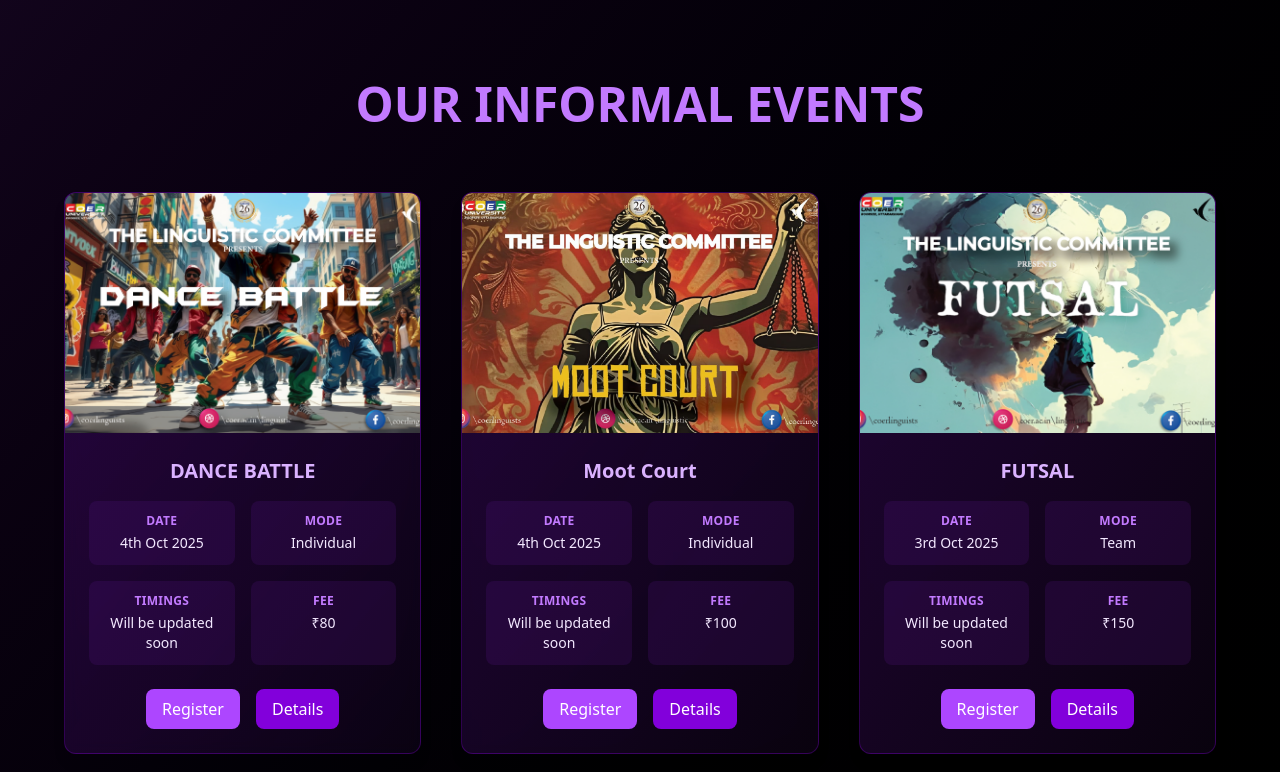
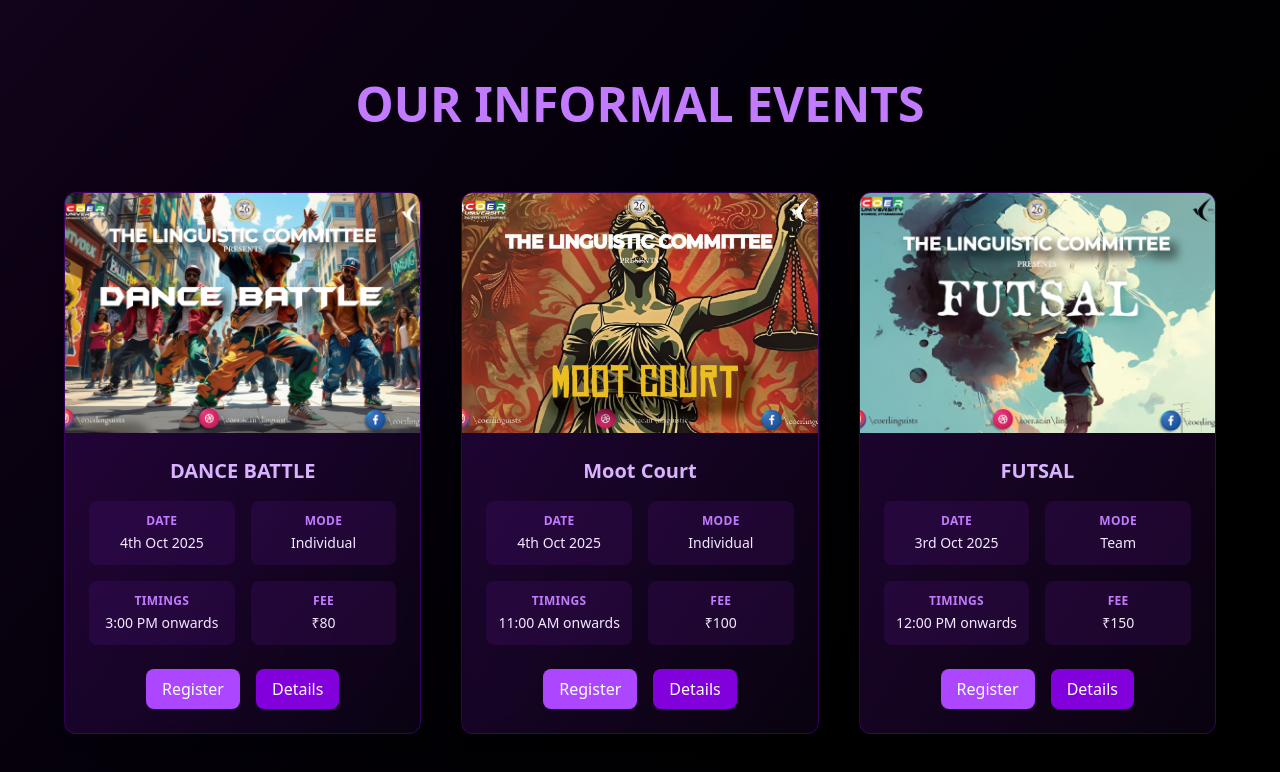
Before and after one commit to thelinguisticcommittee/Lingi-Site, a Next.js app: page /inFormal in a window 1280 px wide. Shown: the top 772 px of the page. Built offline with nearby package versions, Linux system fonts and the light colour scheme.

Commit message:
Update page.js

```diff
--- a/src/app/inFormal/page.js
+++ b/src/app/inFormal/page.js
@@ -11,7 +11,7 @@ const events = [
     date: `4th Oct 2025`,
     Mode: `Individual`,
     Fee: `₹80`,
-    Timings: `Will be updated soon`,
+    Timings: `3:00 PM onwards`,
   },
   {
     title: "Moot Court",
@@ -21,7 +21,7 @@ const events = [
     date: `4th Oct 2025`,
     Mode: `Individual`,
     Fee: `₹100`,
-    Timings: `Will be updated soon`,
+    Timings: `11:00 AM onwards`,
   },
   {
     title: "FUTSAL",
@@ -31,7 +31,7 @@ const events = [
     date: `3rd Oct 2025`,
     Mode: `Team`,
     Fee: `₹150`,
-    Timings: `Will be updated soon`,
+    Timings: `12:00 PM onwards`,
   },
   {
     title: "TREASURE HUNT",
@@ -41,7 +41,7 @@ const events = [
     date: `3rd Oct 2025`,
     Mode: `Team`,
     Fee: `₹240`,
-    Timings: `Will be updated soon`,
+    Timings: `12:00 PM onwards`,
   },
   {
     title: "CRICTIC - FILM REVIEW",
@@ -51,7 +51,7 @@ const events = [
     date: `4th Oct 2025`,
     Mode: `Individual`,
     Fee: `₹80`,
-    Timings: `Will be updated soon`,
+    Timings: `11:00 AM onwards`,
   },
   {
     title: "BIG FIGHT - GROUP DISCUSSION",
@@ -61,7 +61,7 @@ const events = [
     date: `4th Oct 2025`,
     Mode: `Individual`,
     Fee: `₹100`,
-    Timings: `Will be updated soon`,
+    Timings: `12:00 PM onwards`,
   },
 ];
 
```
